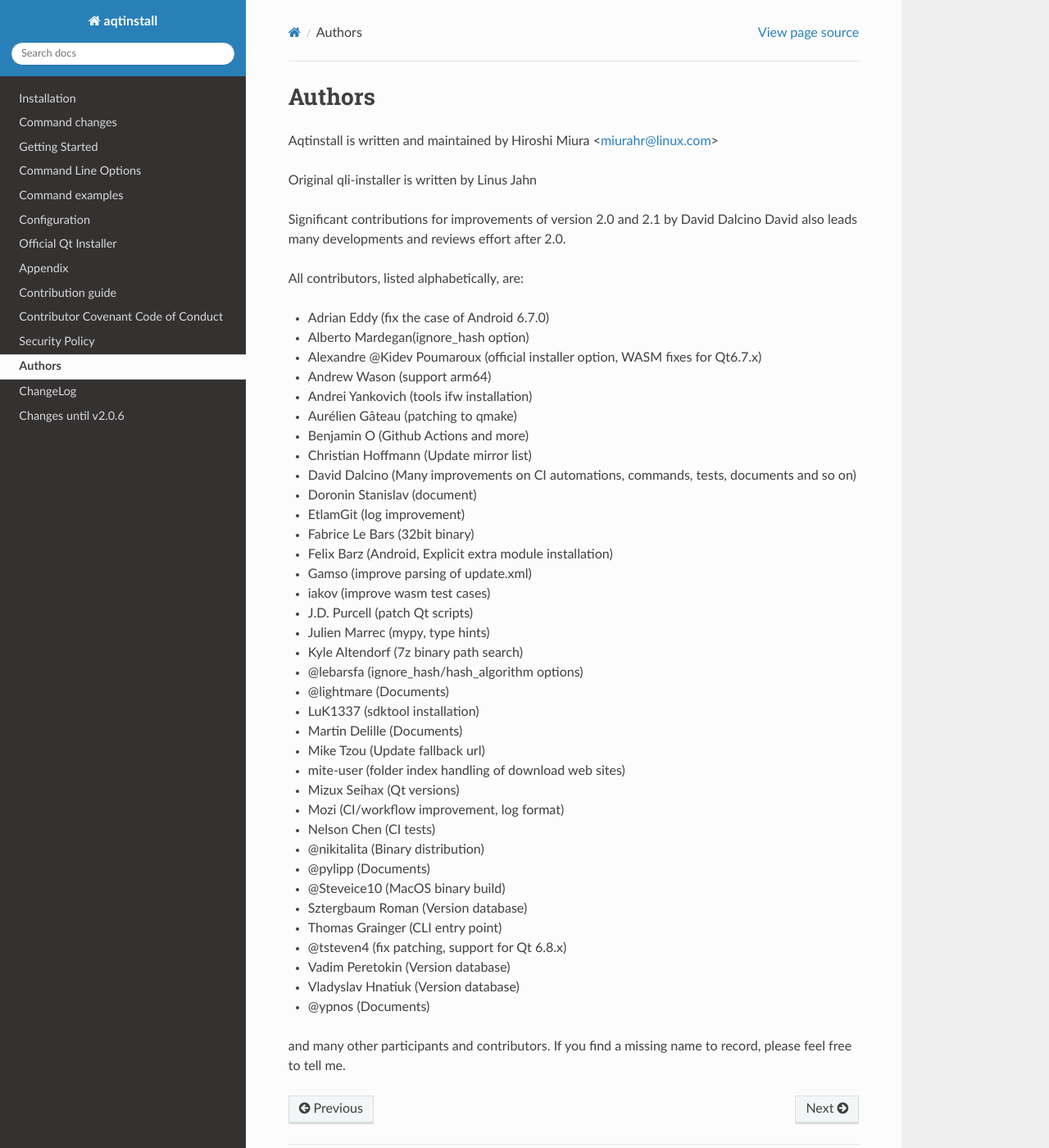
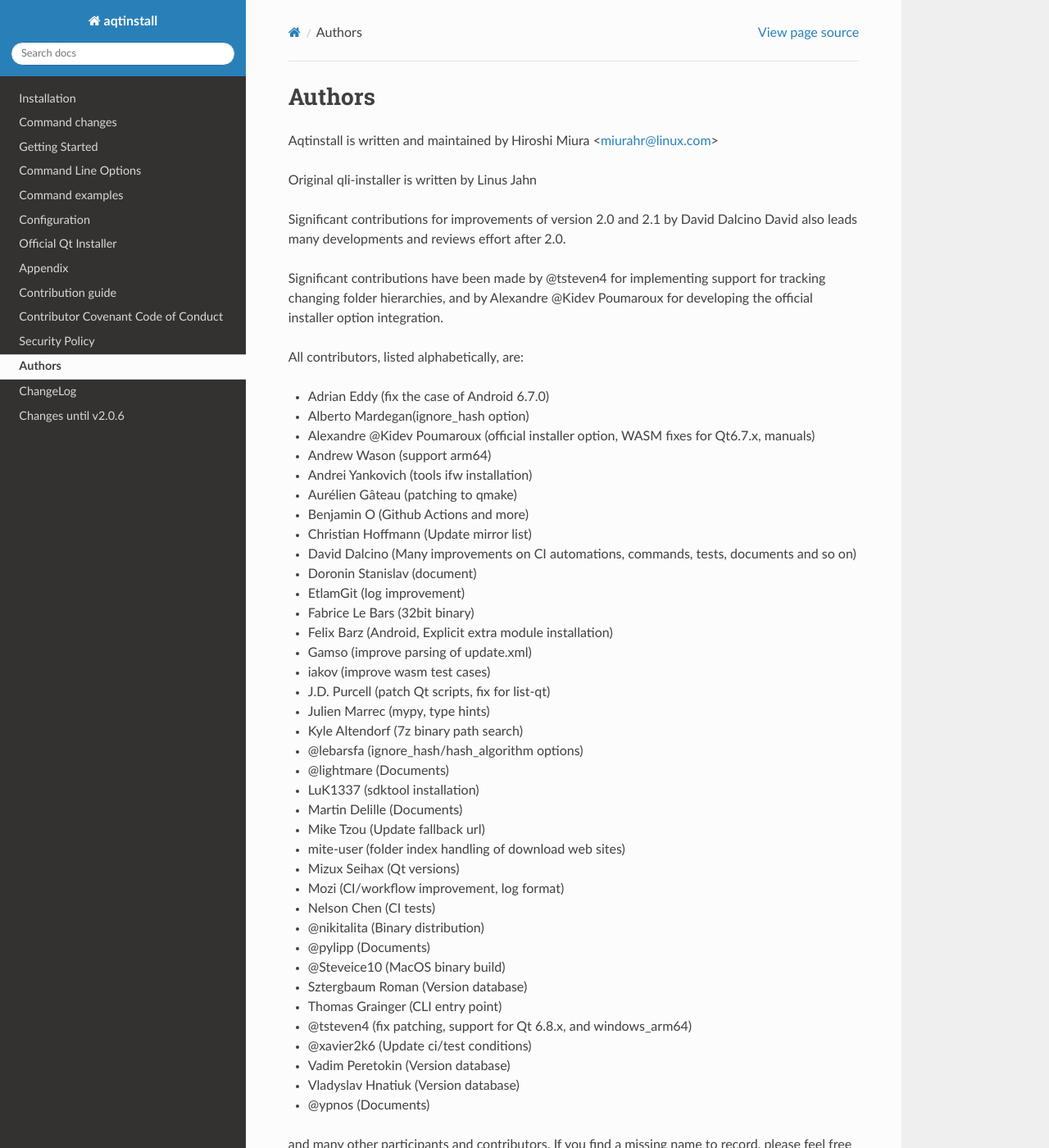
Before and after one commit to miurahr/aqtinstall, a Sphinx documentation site: the page built from docs/authors.rst, in a window 1280 px wide and 1400 px high. Shown: the whole window at 82% size. Built offline with Sphinx 7.4.7 and the Read the Docs theme 3.1.0, drawn with Linux system fonts in a browser that asks for light colours; the version number could not be read and is left out.

Commit message:
Update authors file with new contributors and contributions
- Added @tsteven4 and Alexandre @Kidev Poumaroux's major contributions to the description section.
- Adjusted individual contribution details for multiple authors and updated the alphabetical list accordingly.

Signed-off-by: Hiroshi Miura <miurahr@linux.com>

```diff
--- a/docs/authors.rst
+++ b/docs/authors.rst
@@ -12,11 +12,15 @@
 Significant contributions for improvements of version 2.0 and 2.1 by David Dalcino
 David also leads many developments and reviews effort after 2.0.
 
+Significant contributions have been made by @tsteven4 for implementing support for tracking changing folder hierarchies,
+and by Alexandre @Kidev Poumaroux for developing the official installer option integration.
+
+
 All contributors, listed alphabetically, are:
 
 * Adrian Eddy (fix the case of Android 6.7.0)
 * Alberto Mardegan(ignore_hash option)
-* Alexandre @Kidev Poumaroux (official installer option, WASM fixes for Qt6.7.x)
+* Alexandre @Kidev Poumaroux (official installer option, WASM fixes for Qt6.7.x, manuals)
 * Andrew Wason (support arm64)
 * Andrei Yankovich (tools ifw installation)
 * Aurélien Gâteau (patching to qmake)
@@ -29,7 +33,7 @@
 * Felix Barz (Android, Explicit extra module installation)
 * Gamso (improve parsing of update.xml)
 * iakov (improve wasm test cases)
-* J.D. Purcell (patch Qt scripts)
+* J.D. Purcell (patch Qt scripts, fix for list-qt)
 * Julien Marrec (mypy, type hints)
 * Kyle Altendorf (7z binary path search)
 * @lebarsfa (ignore_hash/hash_algorithm options)
@@ -46,7 +50,8 @@
 * @Steveice10 (MacOS binary build)
 * Sztergbaum Roman (Version database)
 * Thomas Grainger (CLI entry point)
-* @tsteven4 (fix patching, support for Qt 6.8.x)
+* @tsteven4 (fix patching, support for Qt 6.8.x, and windows_arm64)
+* @xavier2k6 (Update ci/test conditions)
 * Vadim Peretokin (Version database)
 * Vladyslav Hnatiuk (Version database)
 * @ypnos (Documents)
```
